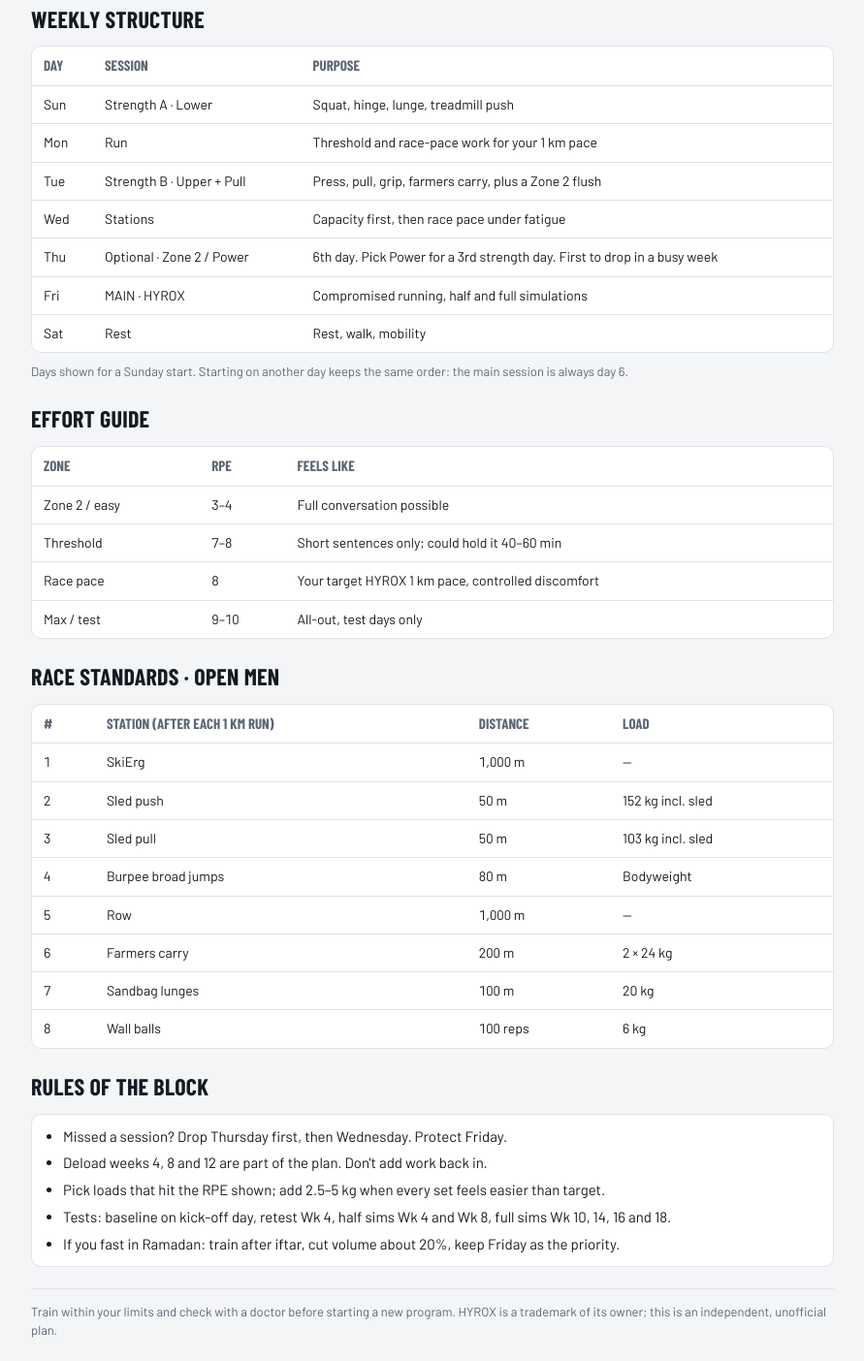
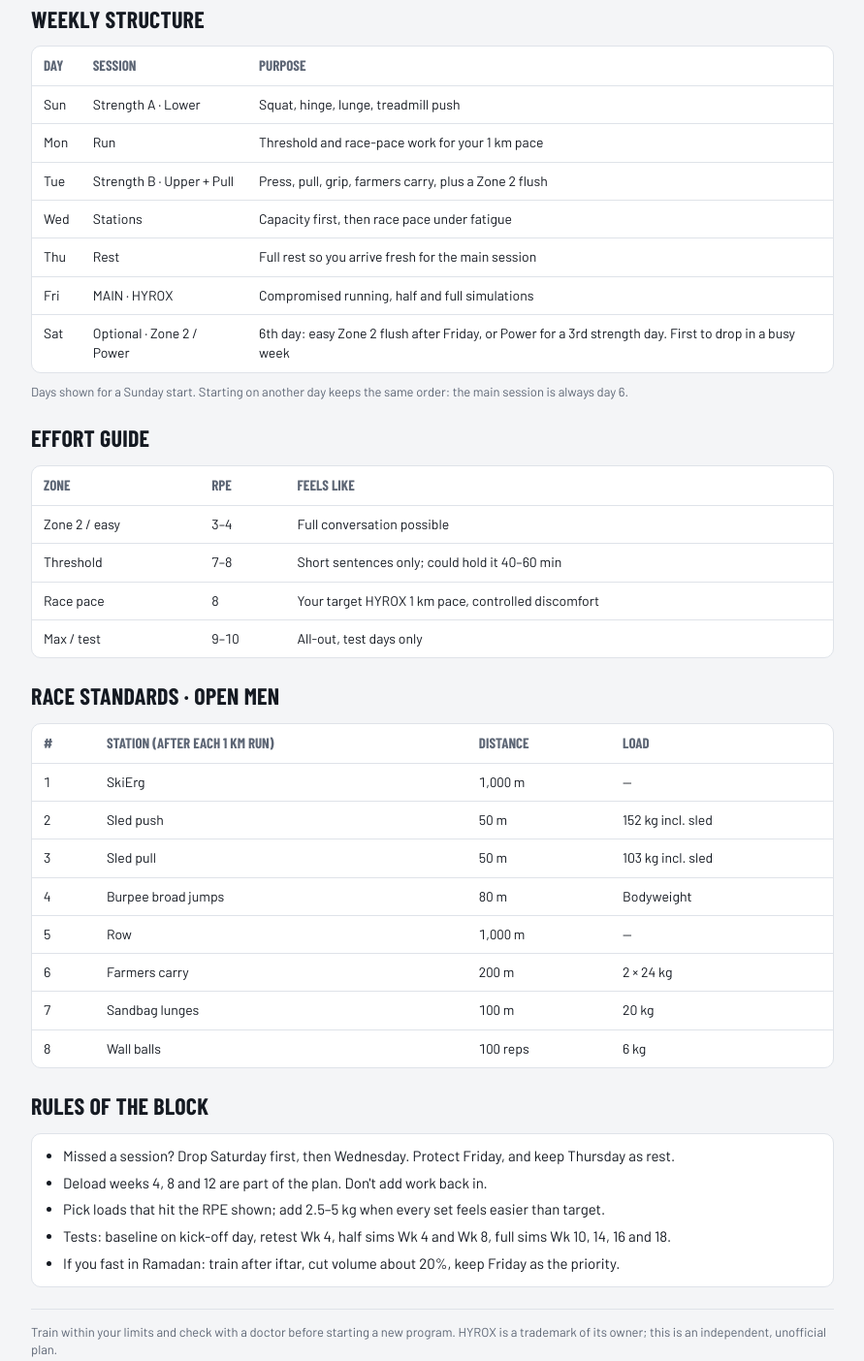
Before and after one commit to elahmarmarwan-jpg/Hyrox-program, a plain HTML site: page index.html in a window 1280 px wide. Shown: the part 1948-3352 px from the top of the page at 97% size, without its empty margins (194-1085 px from the left). Drawn offline with nearby package versions, Linux system fonts and the light colour scheme; a web font is replaced by a local one.

Commit message:
Make Thursday the rest day and Saturday the optional session
Co-Authored-By: Claude Opus 5.5 <noreply@anthropic.com>
Claude-Session: https://claude.ai/code/session_015XAwatomojoPUbtyHXYQFF

```diff
--- a/index.html
+++ b/index.html
@@ -197,9 +197,9 @@ footer{color:var(--muted);font-size:13px;border-top:1px solid var(--line);paddin
       <tr><td>Mon</td><td>Run</td><td>Threshold and race-pace work for your 1 km pace</td></tr>
       <tr><td>Tue</td><td>Strength B · Upper + Pull</td><td>Press, pull, grip, farmers carry, plus a Zone 2 flush</td></tr>
       <tr><td>Wed</td><td>Stations</td><td>Capacity first, then race pace under fatigue</td></tr>
-      <tr><td>Thu</td><td>Optional · Zone 2 / Power</td><td>6th day. Pick Power for a 3rd strength day. First to drop in a busy week</td></tr>
+      <tr><td>Thu</td><td>Rest</td><td>Full rest so you arrive fresh for the main session</td></tr>
       <tr><td>Fri</td><td>MAIN · HYROX</td><td>Compromised running, half and full simulations</td></tr>
-      <tr><td>Sat</td><td>Rest</td><td>Rest, walk, mobility</td></tr>
+      <tr><td>Sat</td><td>Optional · Zone 2 / Power</td><td>6th day: easy Zone 2 flush after Friday, or Power for a 3rd strength day. First to drop in a busy week</td></tr>
     </table></div>
     <div class="note">Days shown for a Sunday start. Starting on another day keeps the same order: the main session is always day 6.</div>
   </section>
@@ -233,7 +233,7 @@ footer{color:var(--muted);font-size:13px;border-top:1px solid var(--line);paddin
   <section class="ref">
     <h2>Rules of the block</h2>
     <ul class="rules">
-      <li>Missed a session? Drop Thursday first, then Wednesday. Protect Friday.</li>
+      <li>Missed a session? Drop Saturday first, then Wednesday. Protect Friday, and keep Thursday as rest.</li>
       <li>Deload weeks 4, 8 and 12 are part of the plan. Don't add work back in.</li>
       <li>Pick loads that hit the RPE shown; add 2.5–5 kg when every set feels easier than target.</li>
       <li>Tests: baseline on kick-off day, retest Wk 4, half sims Wk 4 and Wk 8, full sims Wk 10, 14, 16 and 18.</li>
@@ -342,7 +342,7 @@ const WEEKS = {
   ["Run · Threshold+","RPE 8","15' warm-up → 3×2 km slightly faster than race pace, 2' jog → 10' cool-down"],
   ["Strength B · Upper + Pull","RPE 8","Push press 4×3 · Weighted pull-ups 4×4 · Complex ×4: Rope pull 25m + farmers 100m · Zone 2 35'"],
   ["Stations","Race pace","Back-half stations at race pace, 500m run between: Row 1,000m → Farmers 200m → Lunges 100m → 100 wall balls"],
-  ["Optional · Zone 2 / Power","Zone 2","Zone 2 run 40' + 6 strides (keep it easy before Friday)"],
+  ["Optional · Zone 2 / Power","Zone 2","Zone 2 run 40' + 6 strides, easy recovery pace"],
   ["MAIN · HYROX","RPE 7–8 (80%)","FULL HYROX SIMULATION @ 80% effort: 8×1 km + all 8 stations (race weights, push/pull swaps). First full run-through: learn your pacing, log every split"],
   REST_FULL]},
  11:{deload:false,days:[
@@ -411,6 +411,8 @@ const WEEKS = {
   ["Rest","—","Full rest. Block complete"]]}
 };
 
+// Week layout: Thursday = rest before the main session, Saturday = optional 6th session (weeks 1-17; week 18 is race week)
+for(let w=1;w<=17;w++){ const d=WEEKS[w].days; const t=d[4]; d[4]=d[6]; d[6]=t; }
 const KICKOFF = ["Kick-off · Baseline test","Max","BASELINE: 15' warm-up → 1 km run time trial → 10' easy → 1,000m SkiErg → rest 5' → 1,000m Row → rest 5' → 100 wall balls (6kg) for time. Write down all four results"];
 
 const DAYN = ["Sun","Mon","Tue","Wed","Thu","Fri","Sat"];
```
